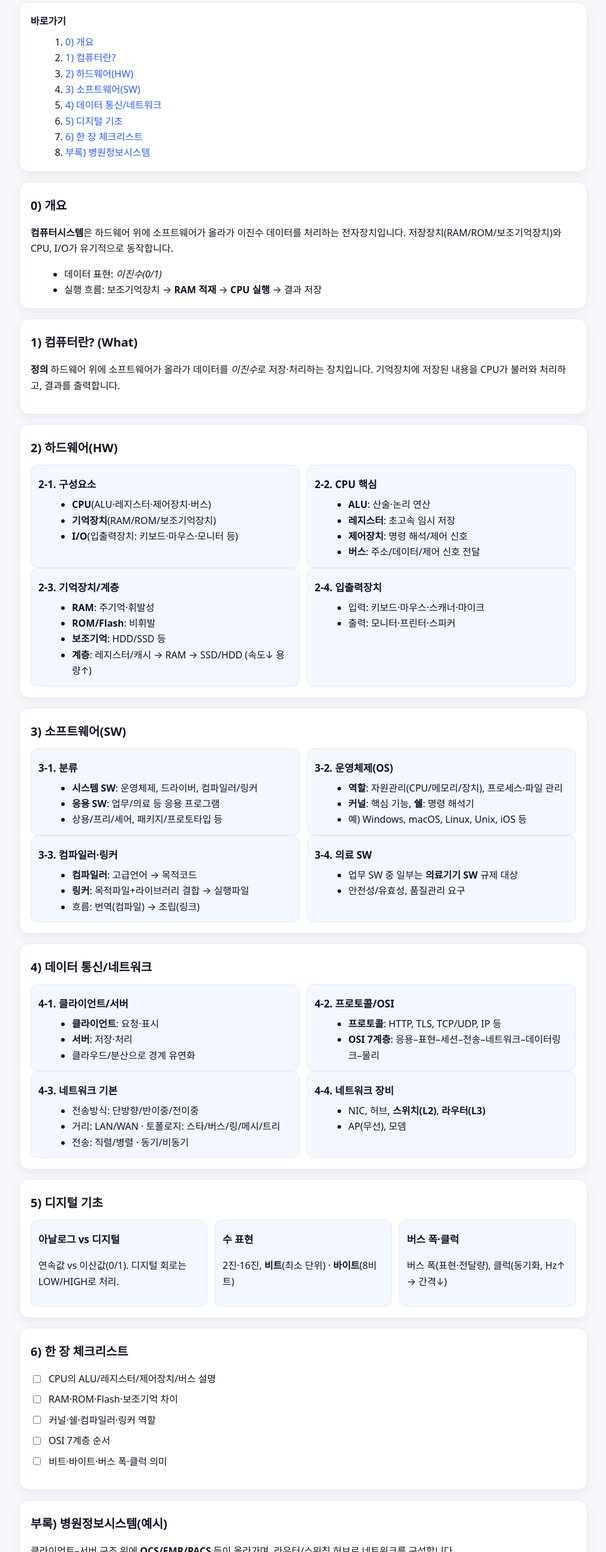
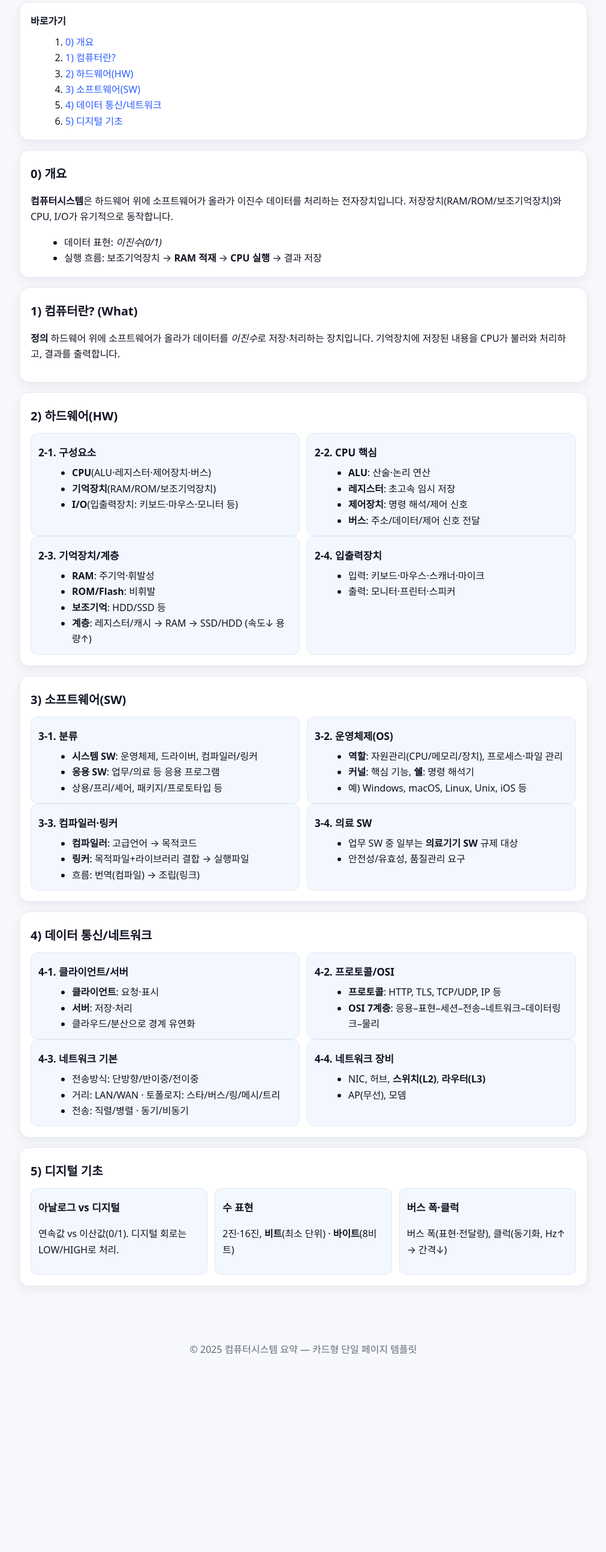
Before and after one commit to runmc3812/Ansan_Univ_Medical_Information_Technoloy_Lecture, a plain HTML site: page Computer_Systems/index.html in a window 1280 px wide. Shown: the part 212-2800 px from the top of the page at 60% size, without its empty margins (134-1145 px from the left). After the commit the page ends 2536 px from the top, so only its background shows below. Drawn offline with Linux system fonts and the light colour scheme.

Commit message:
Update index.html

```diff
--- a/Computer_Systems/index.html
+++ b/Computer_Systems/index.html
@@ -31,8 +31,6 @@
         <li><a href="#software">3) 소프트웨어(SW)</a></li>
         <li><a href="#network">4) 데이터 통신/네트워크</a></li>
         <li><a href="#digital">5) 디지털 기초</a></li>
-        <li><a href="#checklist">6) 한 장 체크리스트</a></li>
-        <li><a href="#his">부록) 병원정보시스템</a></li>
       </ol>
     </nav>
 
@@ -187,32 +185,6 @@
         </div>
       </div>
     </section>
-
-    <section id="checklist" class="card">
-      <h2>6) 한 장 체크리스트</h2>
-      <ul class="checklist">
-        <li><input type="checkbox"> CPU의 ALU/레지스터/제어장치/버스 설명</li>
-        <li><input type="checkbox"> RAM·ROM·Flash·보조기억 차이</li>
-        <li><input type="checkbox"> 커널·쉘·컴파일러·링커 역할</li>
-        <li><input type="checkbox"> OSI 7계층 순서</li>
-        <li><input type="checkbox"> 비트·바이트·버스 폭·클럭 의미</li>
-      </ul>
-    </section>
-
-    <section id="his" class="card">
-      <h2>부록) 병원정보시스템(예시)</h2>
-      <p>클라이언트–서버 구조 위에 <strong>OCS/EMR/PACS</strong> 등이 올라가며, 라우터/스위칭 허브로 네트워크를 구성합니다.</p>
-    </section>
-
-    <section class="card next">
-      <h2>배포 & 활용</h2>
-      <ol>
-        <li>GitHub에서 새 저장소를 만들고 이 파일과 <code>style.css</code>를 업로드</li>
-        <li><strong>Settings → Pages</strong>에서 <em>Deploy from a branch</em>, <code>main</code>, <code>/ (root)</code> 설정</li>
-        <li>배포 URL을 강의 슬라이드에 <strong>QR 코드</strong>로 삽입</li>
-      </ol>
-      <p class="muted">퀴즈 페이지(<code>/quiz/</code>)를 별도 추가해 연결하면 복습 루프가 완성됩니다.</p>
-    </section>
   </main>
 
   <footer class="site-footer" role="contentinfo">
```
